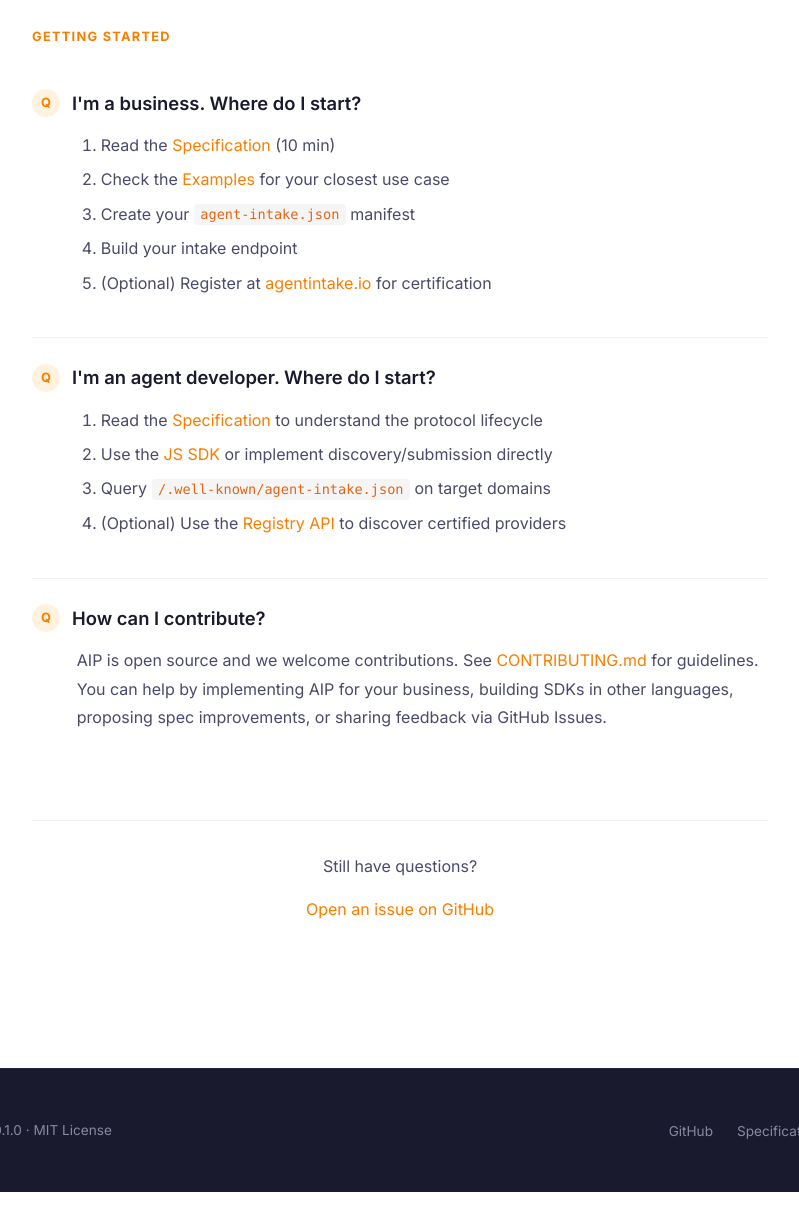
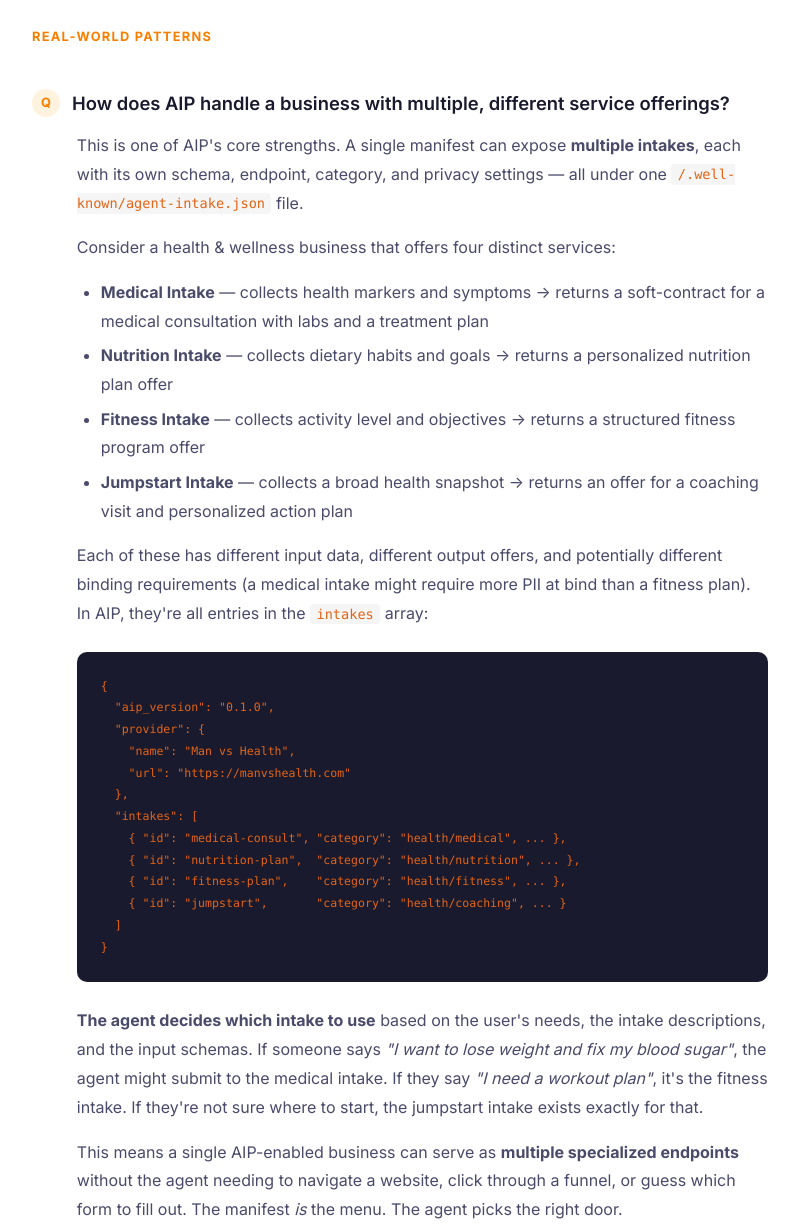
Before and after one commit to agent-intake-protocol/agent-intake-protocol, a plain HTML site: page docs/faq.html in a window 1280 px wide. Shown: the part 5760-6987 px from the top of the page, without its empty margins (240-1039 px from the left). Before the commit the page ends 6952 px from the top, so only its background shows below. Drawn offline with Linux system fonts and the light colour scheme.

Commit message:
docs(faq): add multi-intake pattern with MVH real-world example

```diff
--- a/docs/faq.html
+++ b/docs/faq.html
@@ -286,6 +286,43 @@
       </div>
     </div>
 
+    <!-- Multi-Intake -->
+    <div class="faq-section">
+      <div class="faq-category">Real-World Patterns</div>
+
+      <div class="faq-item">
+        <div class="faq-q">How does AIP handle a business with multiple, different service offerings?</div>
+        <div class="faq-a">
+          <p>This is one of AIP's core strengths. A single manifest can expose <strong>multiple intakes</strong>, each with its own schema, endpoint, category, and privacy settings &mdash; all under one <code>/.well-known/agent-intake.json</code> file.</p>
+          <p>Consider a health &amp; wellness business that offers four distinct services:</p>
+          <ul>
+            <li><strong>Medical Intake</strong> &mdash; collects health markers and symptoms → returns a soft-contract for a medical consultation with labs and a treatment plan</li>
+            <li><strong>Nutrition Intake</strong> &mdash; collects dietary habits and goals → returns a personalized nutrition plan offer</li>
+            <li><strong>Fitness Intake</strong> &mdash; collects activity level and objectives → returns a structured fitness program offer</li>
+            <li><strong>Jumpstart Intake</strong> &mdash; collects a broad health snapshot → returns an offer for a coaching visit and personalized action plan</li>
+          </ul>
+          <p>Each of these has different input data, different output offers, and potentially different binding requirements (a medical intake might require more PII at bind than a fitness plan). In AIP, they're all entries in the <code>intakes</code> array:</p>
+
+          <pre style="font-size: 0.85rem;"><code>{
+  "aip_version": "0.1.0",
+  "provider": {
+    "name": "Man vs Health",
+    "url": "https://manvshealth.com"
+  },
+  "intakes": [
+    { "id": "medical-consult", "category": "health/medical", ... },
+    { "id": "nutrition-plan",  "category": "health/nutrition", ... },
+    { "id": "fitness-plan",    "category": "health/fitness", ... },
+    { "id": "jumpstart",       "category": "health/coaching", ... }
+  ]
+}</code></pre>
+
+          <p><strong>The agent decides which intake to use</strong> based on the user's needs, the intake descriptions, and the input schemas. If someone says <em>"I want to lose weight and fix my blood sugar"</em>, the agent might submit to the medical intake. If they say <em>"I need a workout plan"</em>, it's the fitness intake. If they're not sure where to start, the jumpstart intake exists exactly for that.</p>
+          <p>This means a single AIP-enabled business can serve as <strong>multiple specialized endpoints</strong> without the agent needing to navigate a website, click through a funnel, or guess which form to fill out. The manifest <em>is</em> the menu. The agent picks the right door.</p>
+        </div>
+      </div>
+    </div>
+
     <!-- Getting Started -->
     <div class="faq-section">
       <div class="faq-category">Getting Started</div>
```
